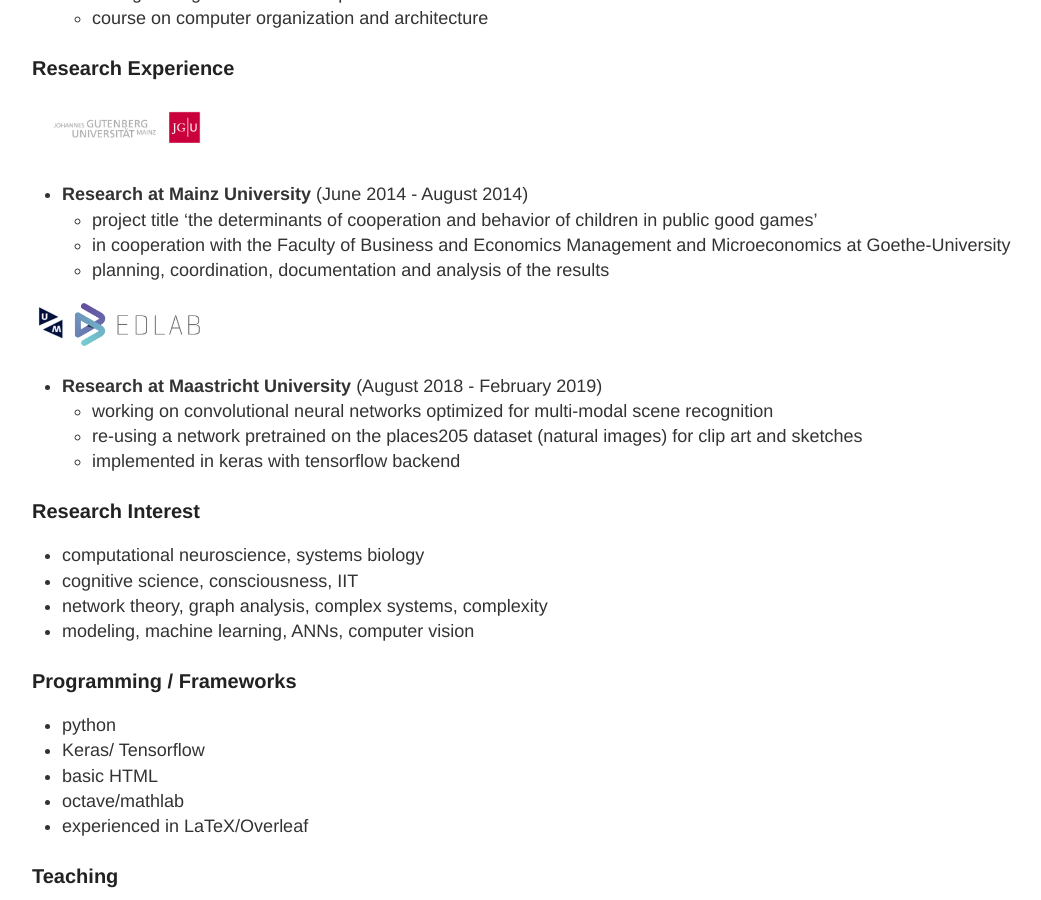
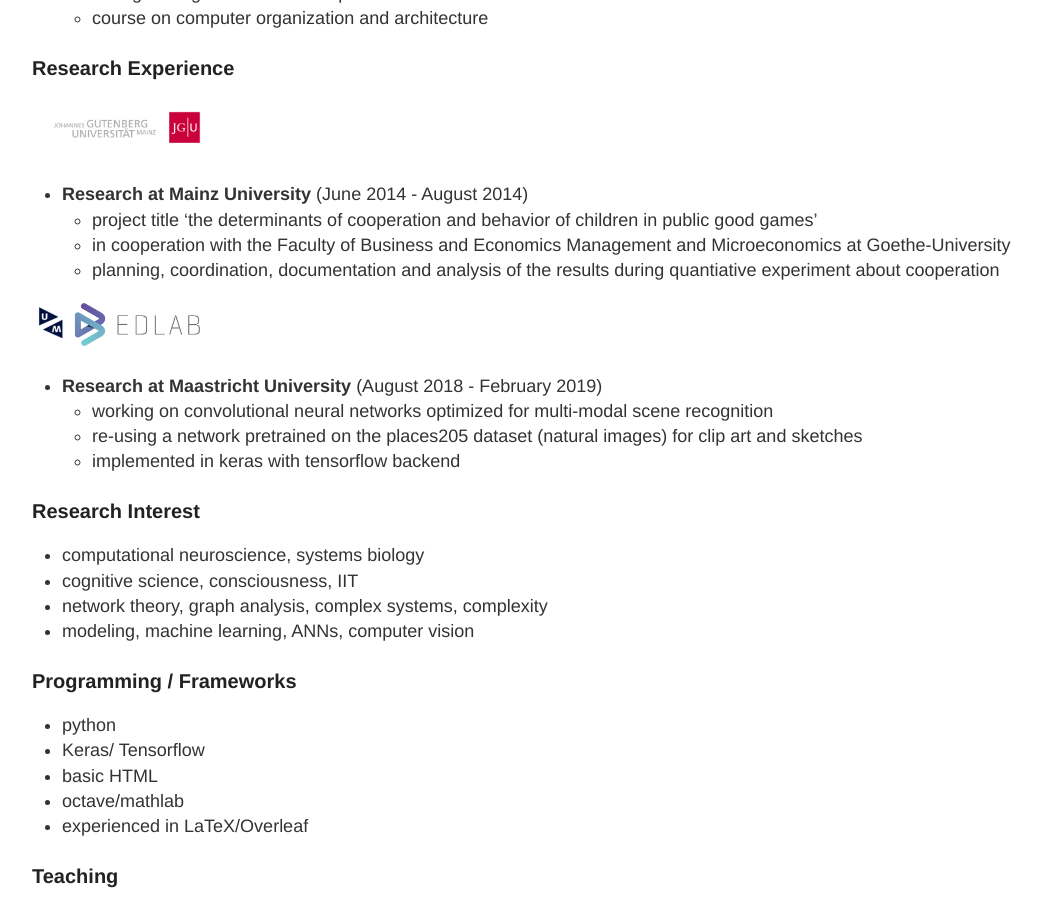
Before and after one commit to Mariusmarten/mariusmarten.github.io, a Jekyll site: the page built from about.md, in a window 1280 px wide and 900 px high, scrolled down 1130 px. Shown: the whole window, without its empty margins (93-1134 px from the left). Built offline with Jekyll 4.4.1, drawn with Linux system fonts in a browser that asks for light colours.

Commit message:
Update about.md

```diff
--- a/about.md
+++ b/about.md
@@ -44,7 +44,7 @@ behavior
 * **Research at Mainz University** (June 2014 - August 2014)
   - project title 'the determinants of cooperation and behavior of children in public good games'
   - in cooperation with the Faculty of Business and Economics Management and Microeconomics at Goethe-University
-  - planning, coordination, documentation and analysis of the results
+  - planning, coordination, documentation and analysis of the results during quantiative experiment about cooperation
 
 <img src="/assets/EDLAB-logo-UM2.jpg" width="180">
 
```
